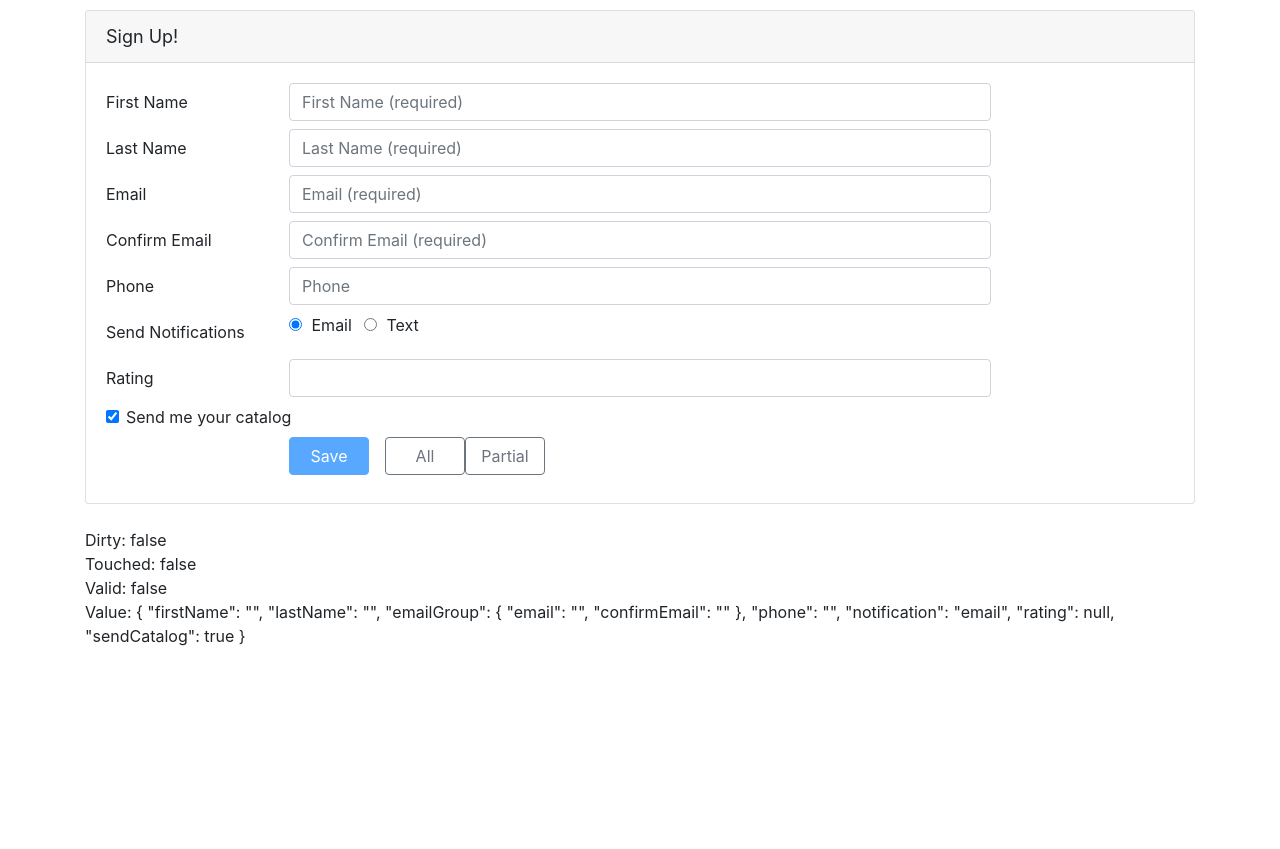
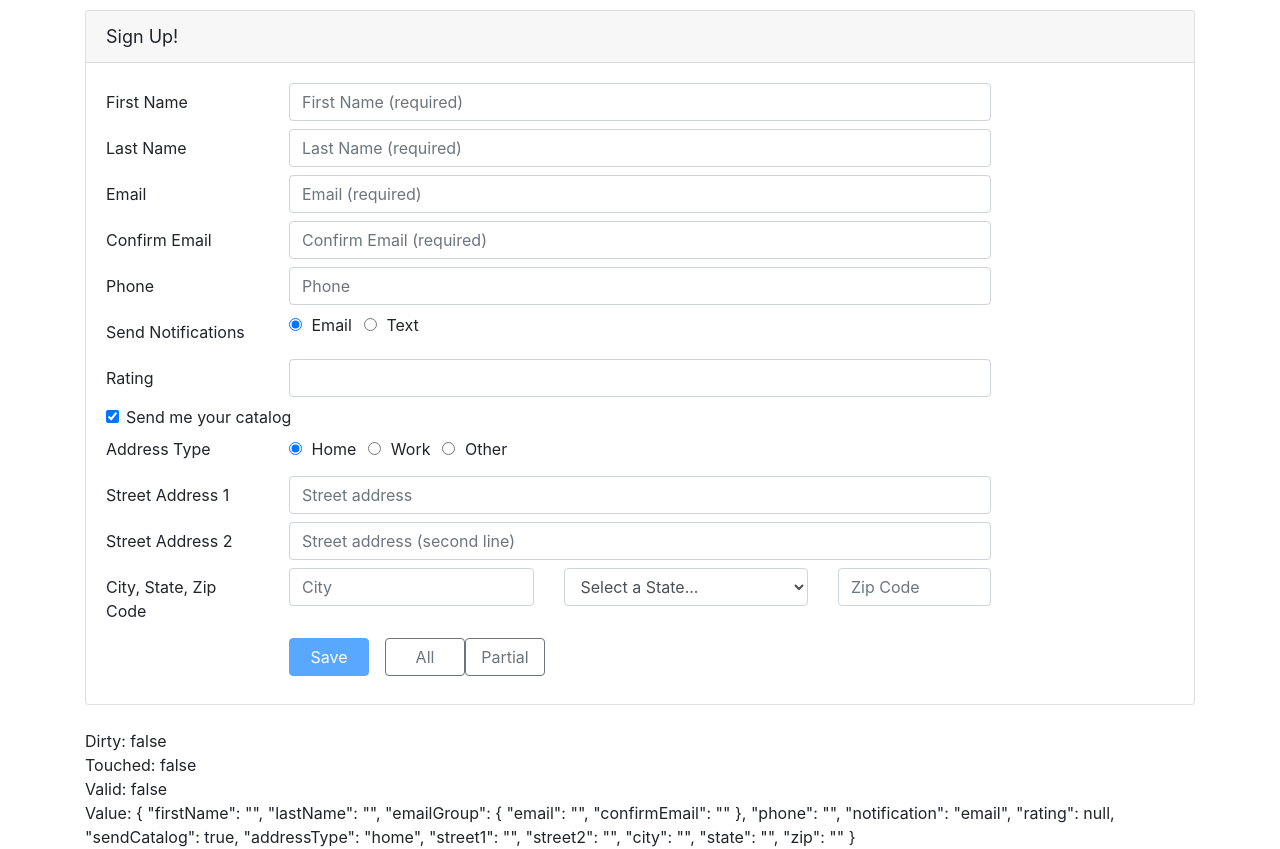
Before and after one commit to florin141/angular-reactive-forms-intro, an Angular app: page / in a window 1280 px wide. Before the commit the page ends 800 px from the top, so only its background shows below. Built offline with nearby package versions, Linux system fonts and the light colour scheme.

Commit message:
[mod-7] Define input elements to duplicate

```diff
--- a/src/app/customers/customer.component.html
+++ b/src/app/customers/customer.component.html
@@ -163,109 +163,102 @@
         </div>
       </div>
 
-<!--      <div *ngIf="customer.sendCatalog">-->
-<!--        <div class="form-group row mb-2">-->
-<!--          <label class="col-md-2 col-form-label pt-0">Address Type</label>-->
-<!--          <div class="col-md-8">-->
-<!--            <div class="form-check form-check-inline">-->
-<!--              <label class="form-check-label">-->
-<!--                <input class="form-check-input"-->
-<!--                       id="addressType1Id"-->
-<!--                       type="radio"-->
-<!--                       value="home"-->
-<!--                       [(ngModel)]="customer.addressType"-->
-<!--                       name="addressType"> Home-->
-<!--              </label>-->
-<!--            </div>-->
-<!--            <div class="form-check form-check-inline">-->
-<!--              <label class="form-check-label">-->
-<!--                <input class="form-check-input"-->
-<!--                       id="addressType1Id"-->
-<!--                       type="radio"-->
-<!--                       value="work"-->
-<!--                       [(ngModel)]="customer.addressType"-->
-<!--                       name="addressType"> Work-->
-<!--              </label>-->
-<!--            </div>-->
-<!--            <div class="form-check form-check-inline">-->
-<!--              <label class="form-check-label">-->
-<!--                <input class="form-check-input"-->
-<!--                       id="addressType1Id"-->
-<!--                       type="radio"-->
-<!--                       value="other"-->
-<!--                       [(ngModel)]="customer.addressType"-->
-<!--                       name="addressType"> Other-->
-<!--              </label>-->
-<!--            </div>-->
-<!--          </div>-->
-<!--        </div>-->
+      <div *ngIf="customerForm.get('sendCatalog').value">
+        <div class="form-group row mb-2">
+          <label class="col-md-2 col-form-label pt-0">Address Type</label>
+          <div class="col-md-8">
+            <div class="form-check form-check-inline">
+              <label class="form-check-label">
+                <input class="form-check-input"
+                       id="home"
+                       type="radio"
+                       value="home"
+                       formControlName="addressType"> Home
+              </label>
+            </div>
+            <div class="form-check form-check-inline">
+              <label class="form-check-label">
+                <input class="form-check-input"
+                       id="work"
+                       type="radio"
+                       value="work"
+                       formControlName="addressType"> Work
+              </label>
+            </div>
+            <div class="form-check form-check-inline">
+              <label class="form-check-label">
+                <input class="form-check-input"
+                       id="other"
+                       type="radio"
+                       value="other"
+                       formControlName="addressType"> Other
+              </label>
+            </div>
+          </div>
+        </div>
 
-<!--        <div class="form-group row mb-2">-->
-<!--          <label class="col-md-2 col-form-label"-->
-<!--                 for="street1Id">Street Address 1</label>-->
-<!--          <div class="col-md-8">-->
-<!--            <input class="form-control"-->
-<!--                   id="street1Id"-->
-<!--                   type="text"-->
-<!--                   placeholder="Street address"-->
-<!--                   [(ngModel)]="customer.street1"-->
-<!--                   name="street1">-->
-<!--          </div>-->
-<!--        </div>-->
+        <div class="form-group row mb-2">
+          <label class="col-md-2 col-form-label"
+                 for="street1Id">Street Address 1</label>
+          <div class="col-md-8">
+            <input class="form-control"
+                   id="street1Id"
+                   type="text"
+                   placeholder="Street address"
+                   formControlName="street1">
+          </div>
+        </div>
 
-<!--        <div class="form-group row mb-2">-->
-<!--          <label class="col-md-2 col-form-label"-->
-<!--                 for="street2Id">Street Address 2</label>-->
-<!--          <div class="col-md-8">-->
-<!--            <input class="form-control"-->
-<!--                   id="street2Id"-->
-<!--                   type="text"-->
-<!--                   placeholder="Street address (second line)"-->
-<!--                   [(ngModel)]="customer.street2"-->
-<!--                   name="street2">-->
-<!--          </div>-->
-<!--        </div>-->
+        <div class="form-group row mb-2">
+          <label class="col-md-2 col-form-label"
+                 for="street2Id">Street Address 2</label>
+          <div class="col-md-8">
+            <input class="form-control"
+                   id="street2Id"
+                   type="text"
+                   placeholder="Street address (second line)"
+                   formControlName="street2">
+          </div>
+        </div>
 
-<!--        <div class="form-group row mb-2">-->
-<!--          <label class="col-md-2 col-form-label"-->
-<!--                 for="cityId">City, State, Zip Code</label>-->
-<!--          <div class="col-md-3">-->
-<!--            <input class="form-control"-->
-<!--                   id="cityId"-->
-<!--                   type="text"-->
-<!--                   placeholder="City"-->
-<!--                   [(ngModel)]="customer.city"-->
-<!--                   name="city">-->
-<!--          </div>-->
-<!--          <div class="col-md-3">-->
-<!--            <select class="form-control"-->
-<!--                    id="stateId"-->
-<!--                    [(ngModel)]="customer.state"-->
-<!--                    name="state">-->
-<!--              <option value=""-->
-<!--                      disabled-->
-<!--                      selected-->
-<!--                      hidden>Select a State...</option>-->
-<!--              <option value="AL">Alabama</option>-->
-<!--              <option value="AK">Alaska</option>-->
-<!--              <option value="AZ">Arizona</option>-->
-<!--              <option value="AR">Arkansas</option>-->
-<!--              <option value="CA">California</option>-->
-<!--              <option value="CO">Colorado</option>-->
-<!--              <option value="WI">Wisconsin</option>-->
-<!--              <option value="WY">Wyoming</option>-->
-<!--            </select>-->
-<!--          </div>-->
-<!--          <div class="col-md-2">-->
-<!--            <input class="form-control"-->
-<!--                   id="zipId"-->
-<!--                   type="number"-->
-<!--                   placeholder="Zip Code"-->
-<!--                   [(ngModel)]="customer.zip"-->
-<!--                   name="zip">-->
-<!--          </div>-->
-<!--        </div>-->
-<!--      </div>-->
+        <div class="form-group row mb-2">
+          <label class="col-md-2 col-form-label"
+                 for="cityId">City, State, Zip Code</label>
+          <div class="col-md-3">
+            <input class="form-control"
+                   id="cityId"
+                   type="text"
+                   placeholder="City"
+                   formControlName="city">
+          </div>
+          <div class="col-md-3">
+            <select class="form-control"
+                    id="stateId"
+                    formControlName="state">
+              <option value=""
+                      disabled
+                      selected
+                      hidden>Select a State...
+              </option>
+              <option value="AL">Alabama</option>
+              <option value="AK">Alaska</option>
+              <option value="AZ">Arizona</option>
+              <option value="AR">Arkansas</option>
+              <option value="CA">California</option>
+              <option value="CO">Colorado</option>
+              <option value="WI">Wisconsin</option>
+              <option value="WY">Wyoming</option>
+            </select>
+          </div>
+          <div class="col-md-2">
+            <input class="form-control"
+                   id="zipId"
+                   type="number"
+                   placeholder="Zip Code"
+                   formControlName="zip">
+          </div>
+        </div>
+      </div>
 
       <div class="form-group row mb-2">
         <div class="offset-md-2 col-md-4">
--- a/src/app/customers/customer.component.ts
+++ b/src/app/customers/customer.component.ts
@@ -57,7 +57,13 @@ export class CustomerComponent implements OnInit {
             phone: '',
             notification: 'email',
             rating: [null, ratingRange(1, 5)],
-            sendCatalog: true
+            sendCatalog: true,
+            addressType: 'home',
+            street1: '',
+            street2: '',
+            city: '',
+            state: '',
+            zip: ''
         });
 
         this.customerForm.get('notification').valueChanges.subscribe(
```
